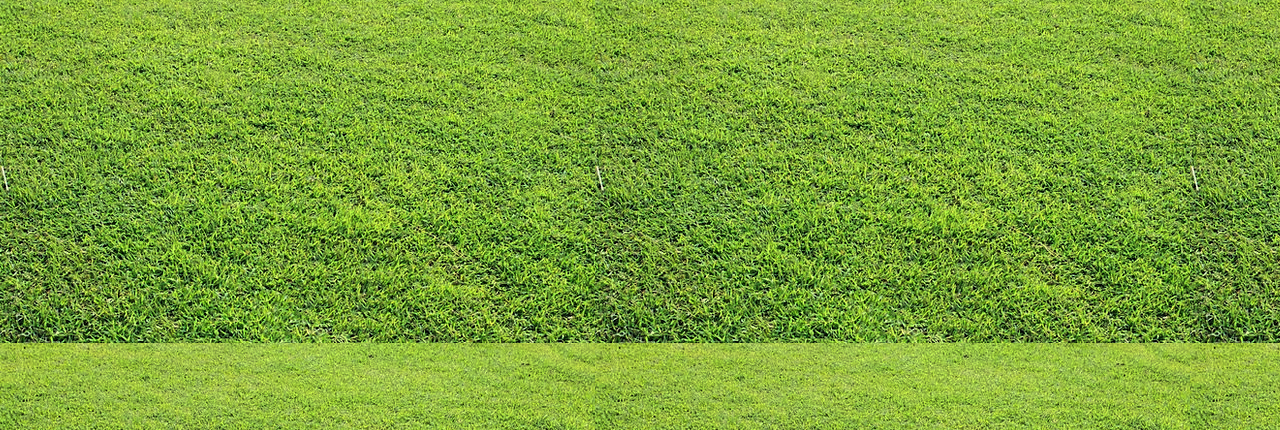
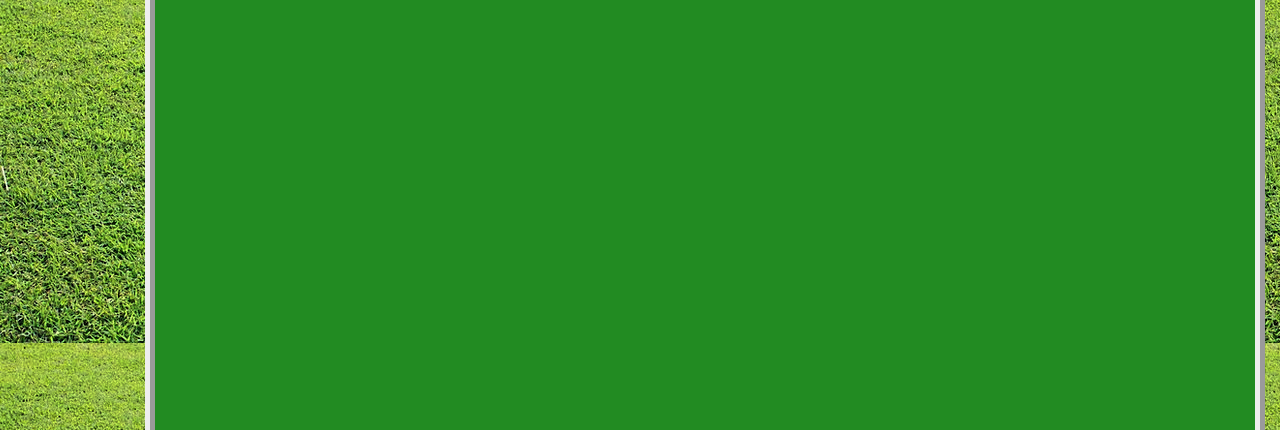
Before and after one commit to Anunig223/golf3, a plain HTML site: page index.html in a window 1280 px wide. Shown: the part 62-492 px from the top of the page. Drawn offline with nearby package versions, Linux system fonts and the light colour scheme.

Commit message:
Update index.html

```diff
--- a/index.html
+++ b/index.html
@@ -17,6 +17,7 @@
 	<center>
 		<h3 id="hd3">Hit the Goal</h3>
 		<!--- Create canvas--->
+		<canvas width = 1100 height = 500 id="myCanvas"></canvas>
 	</center>
 	<script src="main.js"></script>
 </body>
```
